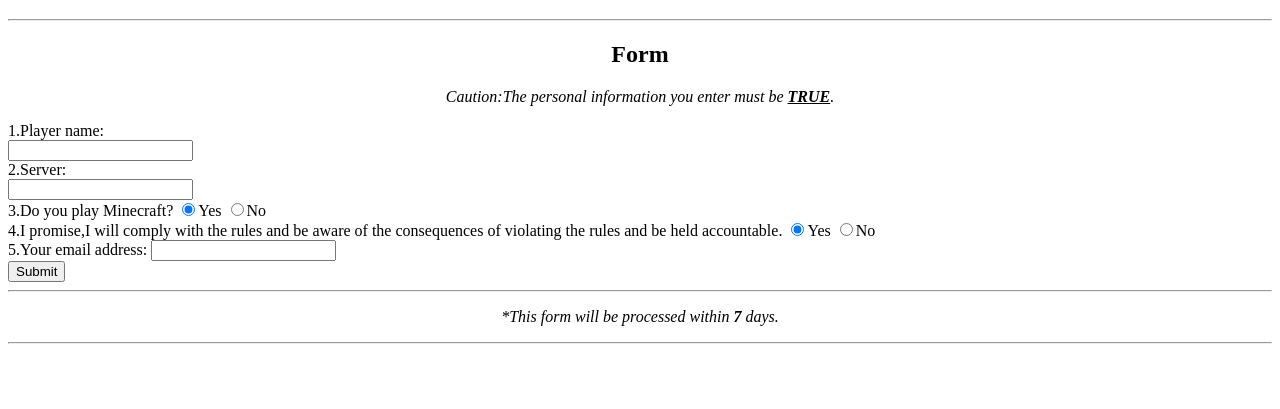
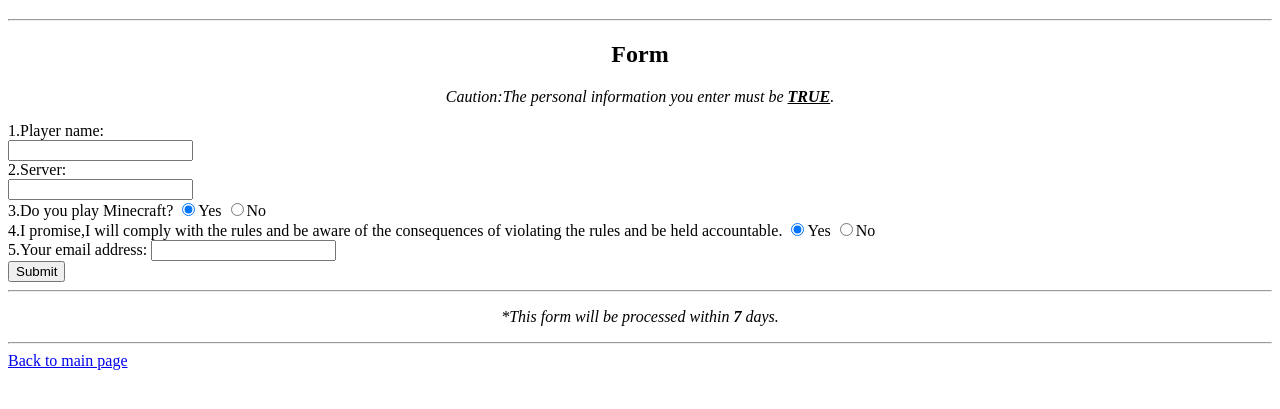
Before and after one commit to nevintac/registry, a plain HTML site: page index.html in a window 1280 px wide. Shown: the part 61-470 px from the top of the page. Drawn offline with Linux system fonts and the light colour scheme.

Commit message:
Update index.html
oops x2

```diff
--- a/index.html
+++ b/index.html
@@ -44,6 +44,6 @@
       </center>
     </p>
     <hr/>
-    <a href = "nevintac.github.io" target = "_blank" Back to main page></a>
+    <a href = "nevintac.github.io" target = "_blank">Back to main page</a>
   </body>
 </html>
```
